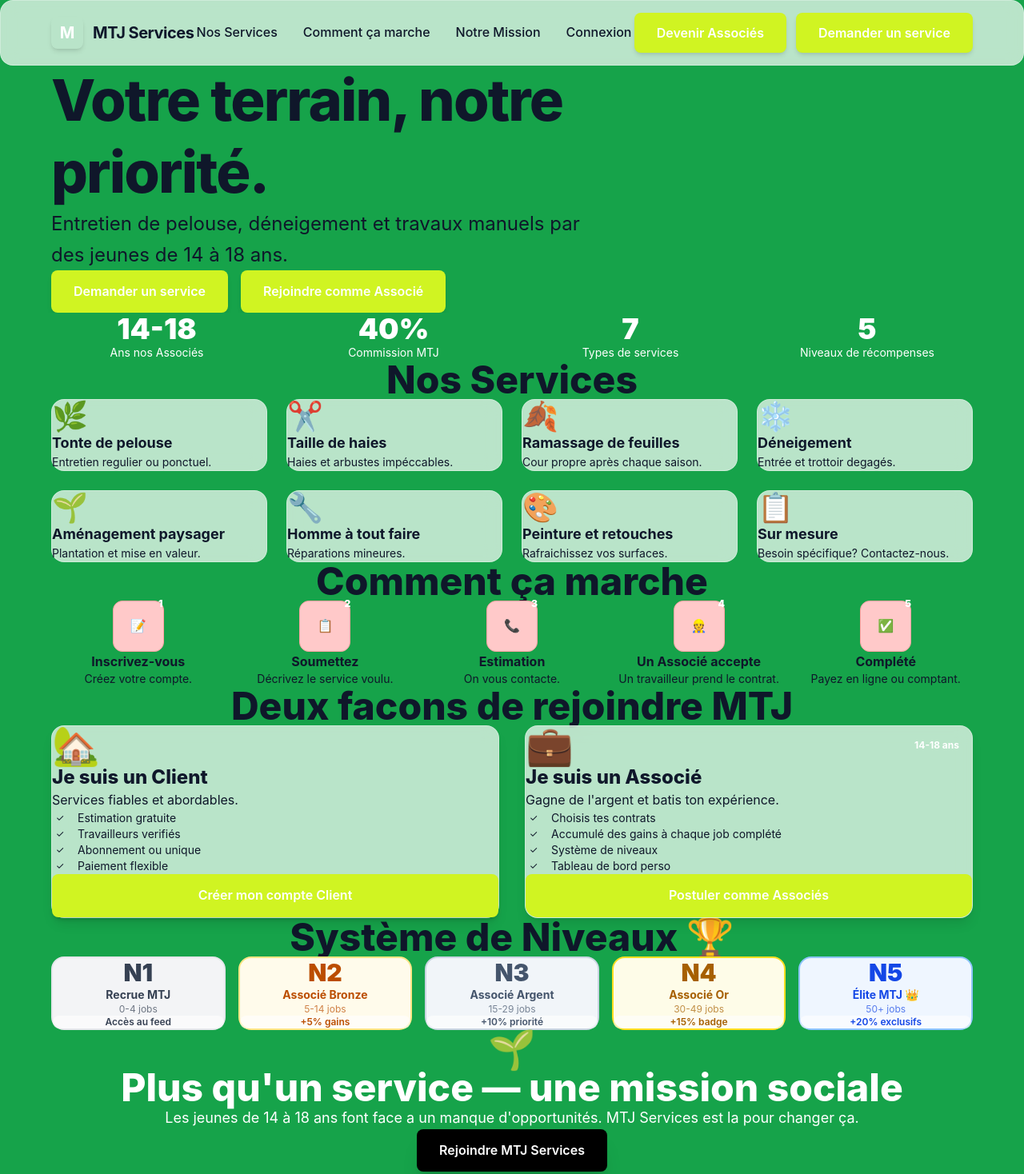
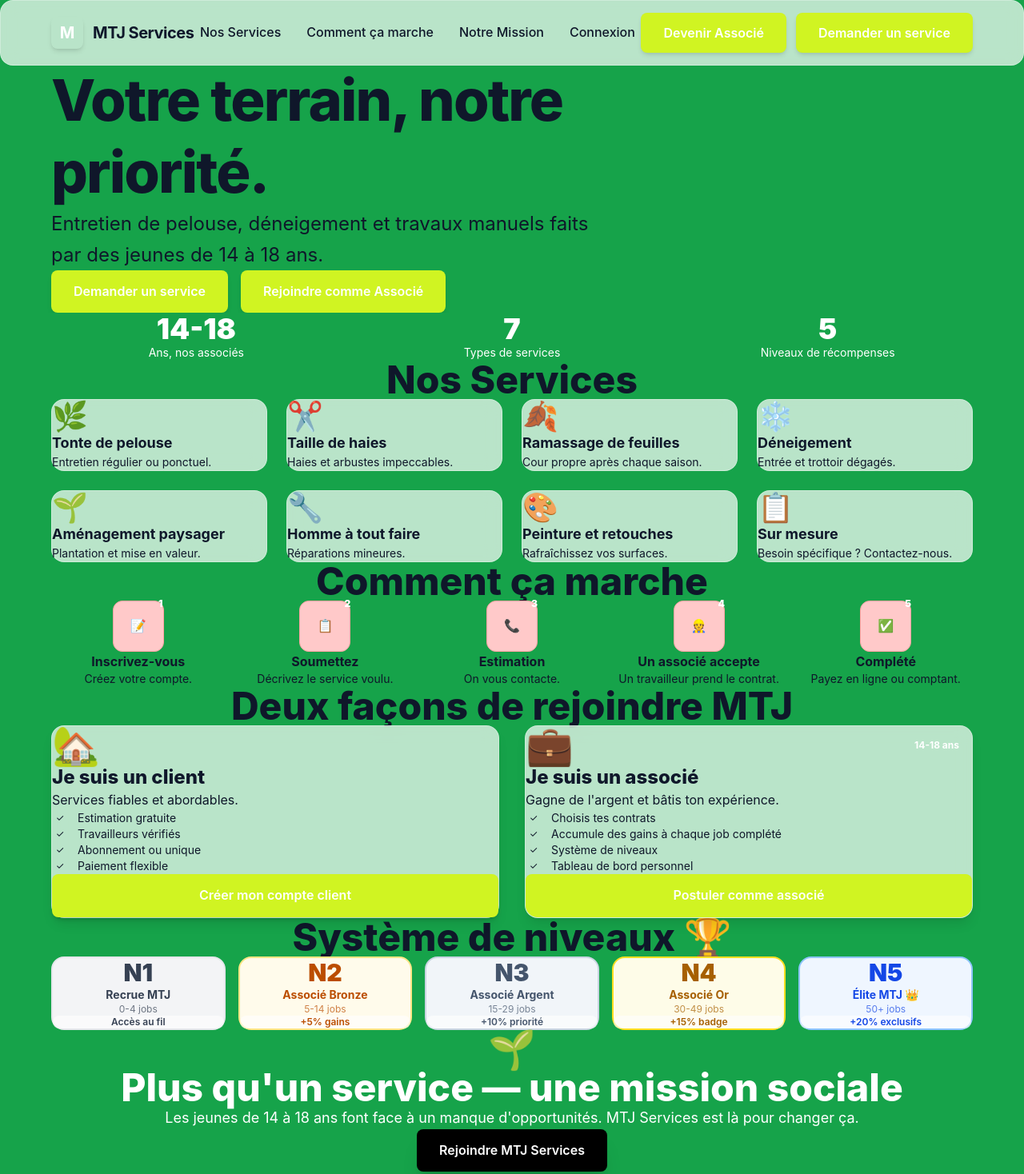
Before and after one commit to mtjservices/mtj-services, a Next.js app: page / in a window 1280 px wide. Shown: the top 1468 px of the page at 80% size. Built offline with nearby package versions, Linux system fonts and the light colour scheme.

Commit message:
Corrections page accueil

```diff
--- a/src/app/page.tsx
+++ b/src/app/page.tsx
@@ -16,7 +16,7 @@ export default function Home() {
             <Link href="/auth/login" className="hover:text-primary-600 transition-colors">Connexion</Link>
           </nav>
           <div className="flex items-center gap-3">
-            <Link href="/auth/register/worker" className="btn btn-primary text-sm px-4 py-2">Devenir Associés</Link>
+            <Link href="/auth/register/worker" className="btn btn-primary text-sm px-4 py-2">Devenir Associé</Link>
             <Link href="/auth/register/client" className="btn btn-primary text-sm px-4 py-2">Demander un service</Link>
           </div>
         </div>
@@ -28,7 +28,7 @@ export default function Home() {
               Votre terrain, <span className="text-primary-600">notre priorité.</span>
             </h1>
             <p className="text-xl md:text-2xl text-text-muted mb-10 max-w-2xl leading-relaxed">
-              Entretien de pelouse, déneigement et travaux manuels par des jeunes de 14 à 18 ans.
+              Entretien de pelouse, déneigement et travaux manuels faits par des jeunes de 14 à 18 ans.
             </p>
             <div className="flex flex-col sm:flex-row gap-4">
               <Link href="/auth/register/client" className="btn btn-primary text-lg shadow-lg">Demander un service</Link>
@@ -39,9 +39,8 @@ export default function Home() {
       </section>
       <section className="py-10 bg-primary-#076e28 text-white">
         <div className="container">
-          <div className="grid grid-cols-2 md:grid-cols-4 gap-8 text-center">
-            <div><p className="text-4xl font-black">14-18</p><p className="text-primary-200 text-sm mt-1">Ans nos Associés</p></div>
-            <div><p className="text-4xl font-black">40%</p><p className="text-primary-200 text-sm mt-1">Commission MTJ</p></div>
+          <div className="grid grid-cols-2 md:grid-cols-3 gap-8 text-center">
+            <div><p className="text-4xl font-black">14-18</p><p className="text-primary-200 text-sm mt-1">Ans, nos associés</p></div>
             <div><p className="text-4xl font-black">7</p><p className="text-primary-200 text-sm mt-1">Types de services</p></div>
             <div><p className="text-4xl font-black">5</p><p className="text-primary-200 text-sm mt-1">Niveaux de récompenses</p></div>
           </div>
@@ -54,14 +53,14 @@ export default function Home() {
           </div>
           <div className="grid grid-cols-1 sm:grid-cols-2 lg:grid-cols-4 gap-6">
             {[
-              { icon: "🌿", title: "Tonte de pelouse", desc: "Entretien regulier ou ponctuel." },
-              { icon: "✂️", title: "Taille de haies", desc: "Haies et arbustes impéccables." },
+              { icon: "🌿", title: "Tonte de pelouse", desc: "Entretien régulier ou ponctuel." },
+              { icon: "✂️", title: "Taille de haies", desc: "Haies et arbustes impeccables." },
               { icon: "🍂", title: "Ramassage de feuilles", desc: "Cour propre après chaque saison." },
-              { icon: "❄️", title: "Déneigement", desc: "Entrée et trottoir degagés." },
+              { icon: "❄️", title: "Déneigement", desc: "Entrée et trottoir dégagés." },
               { icon: "🌱", title: "Aménagement paysager", desc: "Plantation et mise en valeur." },
               { icon: "🔧", title: "Homme à tout faire", desc: "Réparations mineures." },
-              { icon: "🎨", title: "Peinture et retouches", desc: "Rafraichissez vos surfaces." },
-              { icon: "📋", title: "Sur mesure", desc: "Besoin spécifique? Contactez-nous." },
+              { icon: "🎨", title: "Peinture et retouches", desc: "Rafraîchissez vos surfaces." },
+              { icon: "📋", title: "Sur mesure", desc: "Besoin spécifique ? Contactez-nous." },
             ].map((s, i) => (
               <div key={i} className="glass-panel p-6 rounded-2xl border border-border hover:shadow-lg hover:-translate-y-1 transition-all">
                 <div className="text-4xl mb-4">{s.icon}</div>
@@ -82,7 +81,7 @@ export default function Home() {
               { icon: "📝", title: "Inscrivez-vous", desc: "Créez votre compte." },
               { icon: "📋", title: "Soumettez", desc: "Décrivez le service voulu." },
               { icon: "📞", title: "Estimation", desc: "On vous contacte." },
-              { icon: "👷", title: "Un Associé accepte", desc: "Un travailleur prend le contrat." },
+              { icon: "👷", title: "Un associé accepte", desc: "Un travailleur prend le contrat." },
               { icon: "✅", title: "Complété", desc: "Payez en ligne ou comptant." },
             ].map((item, i) => (
               <div key={i} className="flex flex-col items-center text-center p-4">
@@ -100,37 +99,37 @@ export default function Home() {
       <section className="py-24 bg-background">
         <div className="container">
           <div className="text-center mb-16">
-            <h2 className="text-3xl md:text-5xl font-extrabold mb-4">Deux facons de rejoindre MTJ</h2>
+            <h2 className="text-3xl md:text-5xl font-extrabold mb-4">Deux façons de rejoindre MTJ</h2>
           </div>
           <div className="grid grid-cols-1 md:grid-cols-2 gap-8">
             <div className="glass-panel p-10 rounded-3xl border border-border shadow-lg">
               <div className="text-5xl mb-6">🏡</div>
-              <h3 className="text-2xl font-extrabold mb-3">Je suis un Client</h3>
+              <h3 className="text-2xl font-extrabold mb-3">Je suis un client</h3>
               <p className="text-text-muted mb-6">Services fiables et abordables.</p>
               <ul className="space-y-3 mb-8">
-                {["Estimation gratuite", "Travailleurs verifiés", "Abonnement ou unique", "Paiement flexible"].map((item, i) => (
+                {["Estimation gratuite", "Travailleurs vérifiés", "Abonnement ou unique", "Paiement flexible"].map((item, i) => (
                   <li key={i} className="flex items-center gap-3 text-sm">
                     <span className="w-5 h-5 rounded-full bg-primary-100 text-primary-600 flex items-center justify-center text-xs">✓</span>
                     {item}
                   </li>
                 ))}
               </ul>
-              <Link href="/auth/register/client" className="btn btn-primary w-full justify-center">Créer mon compte Client</Link>
+              <Link href="/auth/register/client" className="btn btn-primary w-full justify-center">Créer mon compte client</Link>
             </div>
             <div className="glass-panel p-10 rounded-3xl border-2 border-primary-300 bg-gradient-to-br from-primary-50 to-white shadow-lg relative overflow-hidden">
               <div className="absolute top-4 right-4 bg-primary-#076e28 text-white text-xs font-bold px-3 py-1 rounded-full">14-18 ans</div>
               <div className="text-5xl mb-6">💼</div>
-              <h3 className="text-2xl font-extrabold mb-3">Je suis un Associé</h3>
-              <p className="text-text-muted mb-6">Gagne de l'argent et batis ton expérience.</p>
+              <h3 className="text-2xl font-extrabold mb-3">Je suis un associé</h3>
+              <p className="text-text-muted mb-6">Gagne de l'argent et bâtis ton expérience.</p>
               <ul className="space-y-3 mb-8">
-                {["Choisis tes contrats", "Accumulé des gains à chaque job complété", "Système de niveaux", "Tableau de bord perso"].map((item, i) => (
+                {["Choisis tes contrats", "Accumule des gains à chaque job complété", "Système de niveaux", "Tableau de bord personnel"].map((item, i) => (
                   <li key={i} className="flex items-center gap-3 text-sm">
                     <span className="w-5 h-5 rounded-full bg-primary-100 text-primary-600 flex items-center justify-center text-xs">✓</span>
                     {item}
                   </li>
                 ))}
               </ul>
-              <Link href="/auth/register/worker" className="btn btn-primary w-full justify-center">Postuler comme Associés</Link>
+              <Link href="/auth/register/worker" className="btn btn-primary w-full justify-center">Postuler comme associé</Link>
             </div>
           </div>
         </div>
@@ -138,11 +137,11 @@ export default function Home() {
       <section className="py-24 bg-primary-#076e28">
         <div className="container">
           <div className="text-center mb-16">
-            <h2 className="text-3xl md:text-5xl font-extrabold mb-4">Système de Niveaux 🏆</h2>
+            <h2 className="text-3xl md:text-5xl font-extrabold mb-4">Système de niveaux 🏆</h2>
           </div>
           <div className="grid grid-cols-1 sm:grid-cols-2 lg:grid-cols-5 gap-4">
             {[
-              { level: "N1", name: "Recrue MTJ", jobs: "0-4 jobs", bonus: "Accès au feed", color: "bg-gray-100 text-gray-700 border-gray-200" },
+              { level: "N1", name: "Recrue MTJ", jobs: "0-4 jobs", bonus: "Accès au fil", color: "bg-gray-100 text-gray-700 border-gray-200" },
               { level: "N2", name: "Associé Bronze", jobs: "5-14 jobs", bonus: "+5% gains", color: "bg-amber-50 text-amber-700 border-amber-200" },
               { level: "N3", name: "Associé Argent", jobs: "15-29 jobs", bonus: "+10% priorité", color: "bg-slate-100 text-slate-600 border-slate-300" },
               { level: "N4", name: "Associé Or", jobs: "30-49 jobs", bonus: "+15% badge", color: "bg-yellow-50 text-yellow-700 border-yellow-300" },
@@ -162,7 +161,7 @@ export default function Home() {
         <div className="container text-center max-w-3xl mx-auto">
           <div className="text-5xl mb-6">🌱</div>
           <h2 className="text-3xl md:text-5xl font-extrabold mb-6">Plus qu'un service — une mission sociale</h2>
-          <p className="text-lg text-primary-100 mb-8">Les jeunes de 14 à 18 ans font face a un manque d'opportunités. MTJ Services est la pour changer ça.</p>
+          <p className="text-lg text-primary-100 mb-8">Les jeunes de 14 à 18 ans font face à un manque d'opportunités. MTJ Services est là pour changer ça.</p>
           <Link href="/auth/register/client" className="btn bg-black text-primary-700 text-lg font-bold shadow-xl">Rejoindre MTJ Services</Link>
         </div>
       </section>
@@ -172,7 +171,7 @@ export default function Home() {
           <p className="text-text-muted text-lg mb-8">Inscrivez-vous en moins de 2 minutes.</p>
           <div className="flex flex-col sm:flex-row gap-4 justify-center">
             <Link href="/auth/register/client" className="btn btn-primary text-lg">Demander un service</Link>
-            <Link href="/auth/register/worker" className="btn btn-primary text-lg">Devenir Associés</Link>
+            <Link href="/auth/register/worker" className="btn btn-primary text-lg">Devenir associé</Link>
           </div>
         </div>
       </section>
```
